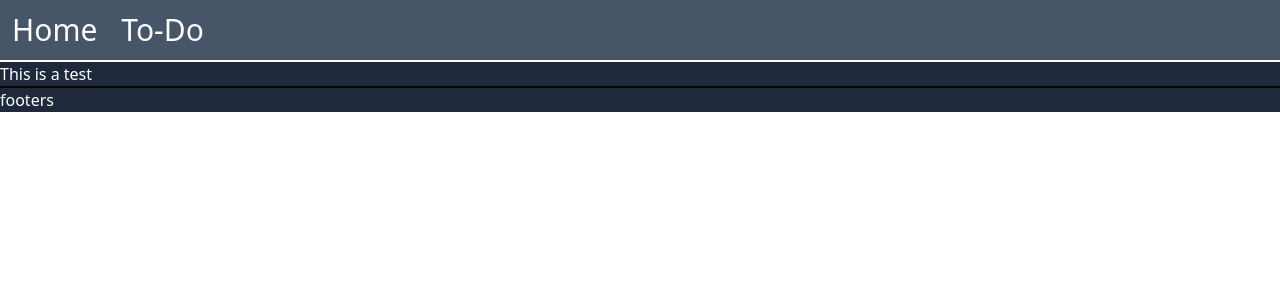
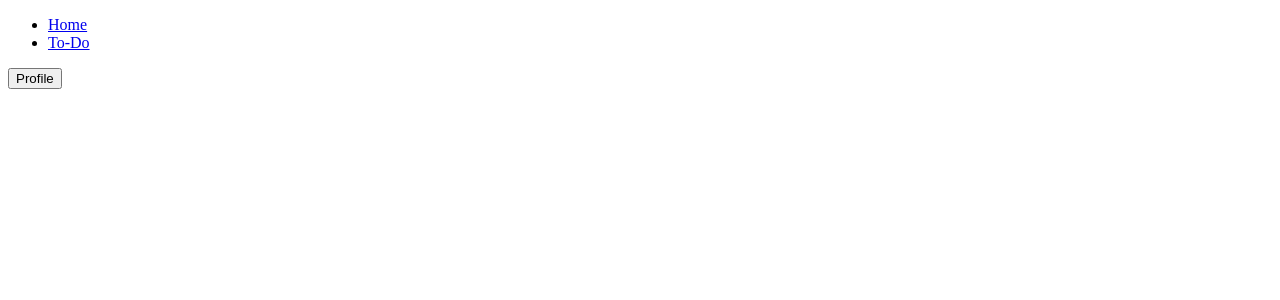
Before and after one commit to carykees98/my-website-next.js, a Next.js app: page / in a window 1280 px wide. Shown: the top 300 px of the page. Built offline with nearby package versions, Linux system fonts and the light colour scheme.

Commit message:
updated file structure (tailwind temporarially broken)

```diff
--- a/next.config.js
+++ b/next.config.js
@@ -2,6 +2,7 @@
 const nextConfig = {
   reactStrictMode: true,
   swcMinify: true,
+  experimental: { appDir: true }
 }
 
 module.exports = nextConfig
--- a/pages/index.tsx
+++ /dev/null
@@ -1,46 +0,0 @@
-import Head from 'next/head'
-import Link from 'next/link'
-
-export function Header(props: { currentPage: string }) {
-  return (
-    <header className="bg-slate-600 text-white border-b-2 border-white justify-center h-fit">
-      <ul className="list-none">
-        <li className="inline-block p-2 m-1 text-3xl rounded-xl hover:border-white hover:border-2">
-          <Link href=".">Home</Link>
-        </li>
-        <li className="inline-block p-3 text-3xl">
-          <Link href="to-do">To-Do</Link>
-        </li>
-      </ul>
-    </header>
-  )
-}
-
-export function Footer() {
-  return (
-    <footer className="bg-slate-800 border-t-2 border-black text-white">
-      footers
-    </footer>
-  )
-}
-
-export default function Home() {
-  let currentPage: string = 'Home'
-
-  return (
-    <>
-      <Head>
-        <title>{currentPage}</title>
-        <meta name="viewport" content="initial-scale=1.0, width=device-width" />
-      </Head>
-
-      <Header currentPage={currentPage} />
-
-      <div className="flex bg-slate-800 text-white">
-        <Link href="to-do">This is a test</Link>
-      </div>
-
-      <Footer />
-    </>
-  )
-}
--- a/pages/to-do.tsx
+++ /dev/null
@@ -1,24 +0,0 @@
-import { Footer, Header } from './index'
-import Head from 'next/head'
-
-function To_do() {
-	return (
-		<div className="flex h-screen">
-
-		</div>
-	)
-}
-
-export default function Page() {
-	return (
-		<>
-			<Head>
-				<title>To-Do List</title>
-				<meta name="viewport" content="initial-scale=1.0, width=device-width" />
-			</Head>
-			<Header currentPage='to-do' />
-			<To_do />
-			<Footer />
-		</>
-	)
-}
--- a/pages/_app.tsx
+++ b/src/app/_app.tsx
@@ -1,5 +1,5 @@
-import '../styles/globals.css'
 import type { AppProps } from 'next/app'
+import '../../styles/globals.css'
 
 export default function App({ Component, pageProps }: AppProps) {
   return <Component {...pageProps} />
--- /dev/null
+++ b/src/app/layout.tsx
@@ -0,0 +1,20 @@
+import { Navbar } from "../components/navbar"
+
+export default function RootLayout({
+  children,
+}: {
+  children: React.ReactNode
+}) {
+  return (
+    <html>
+      <head>
+        <meta name="viewport" content="initial-scale=1.0, width=device-width" />
+        <script src="https://kit.fontawesome.com/425a90f7fa.js" crossOrigin="anonymous"></script>
+      </head>
+      <body>
+        <Navbar />
+        {children}
+      </body>
+    </html>
+  )
+}
--- /dev/null
+++ b/src/app/page.tsx
@@ -0,0 +1,24 @@
+import Head from 'next/head'
+import Link from 'next/link'
+import { useState } from 'react'
+import { StringLiteral } from 'typescript'
+
+
+
+export default function Home() {
+  let currentPage: string = 'Home'
+
+  return (
+    <>
+      <Head>
+        <title>{currentPage}</title>
+      </Head>
+
+      <div className="bg-slate-800">
+        <div className="flex text-white">
+
+        </div>
+      </div>
+    </>
+  )
+}
--- /dev/null
+++ b/src/components/navbar.tsx
@@ -0,0 +1,31 @@
+import Link from "next/link"
+
+function Navbutton(props: { pageName: String }) {
+	let fileName: string
+
+	if (props.pageName === 'Home') {
+		fileName = ""
+	} else {
+		fileName = props.pageName.toLowerCase()
+	}
+	return (
+		<li className="navButton"><Link href={"./" + fileName}>{props.pageName}</Link></li>
+	)
+}
+
+export function Navbar() {
+	/* const [profileShown, setProfileShown] = useState(false) */
+
+	const pages: string[] = ['Home', 'To-Do']
+
+	return (
+		<header className="bg-slate-600 text-white border-b-2 border-white h-fit grid grid-flow-col grid-cols-2">
+			<ul className="list-none w-fit justify-center px-">
+				{pages.map((page) => <Navbutton pageName={page} key={page} />)}
+			</ul>
+			<div className="flex float-right content-center">
+				<button className="float-right w-fit" /* onClick={() => setProfileShown(!profileShown)} */>Profile</button>
+			</div>
+		</header>
+	)
+}
--- a/styles/globals.css
+++ b/styles/globals.css
@@ -1,3 +1,9 @@
 @tailwind base;
 @tailwind components;
 @tailwind utilities;
+
+@layer components {
+	.navButton {
+		@apply inline-block p-2 m-1 text-3xl rounded-xl hover:bg-slate-500;
+	}
+}
```
Also changed, not shown: src/app/to-do/page.tsx (added, +43 -0 lines), tsconfig.json (+20 -4 lines), src/app/api/hello.ts (renamed from pages/api/hello.ts), 1 other file (tests, documents, lock files or other folders).
